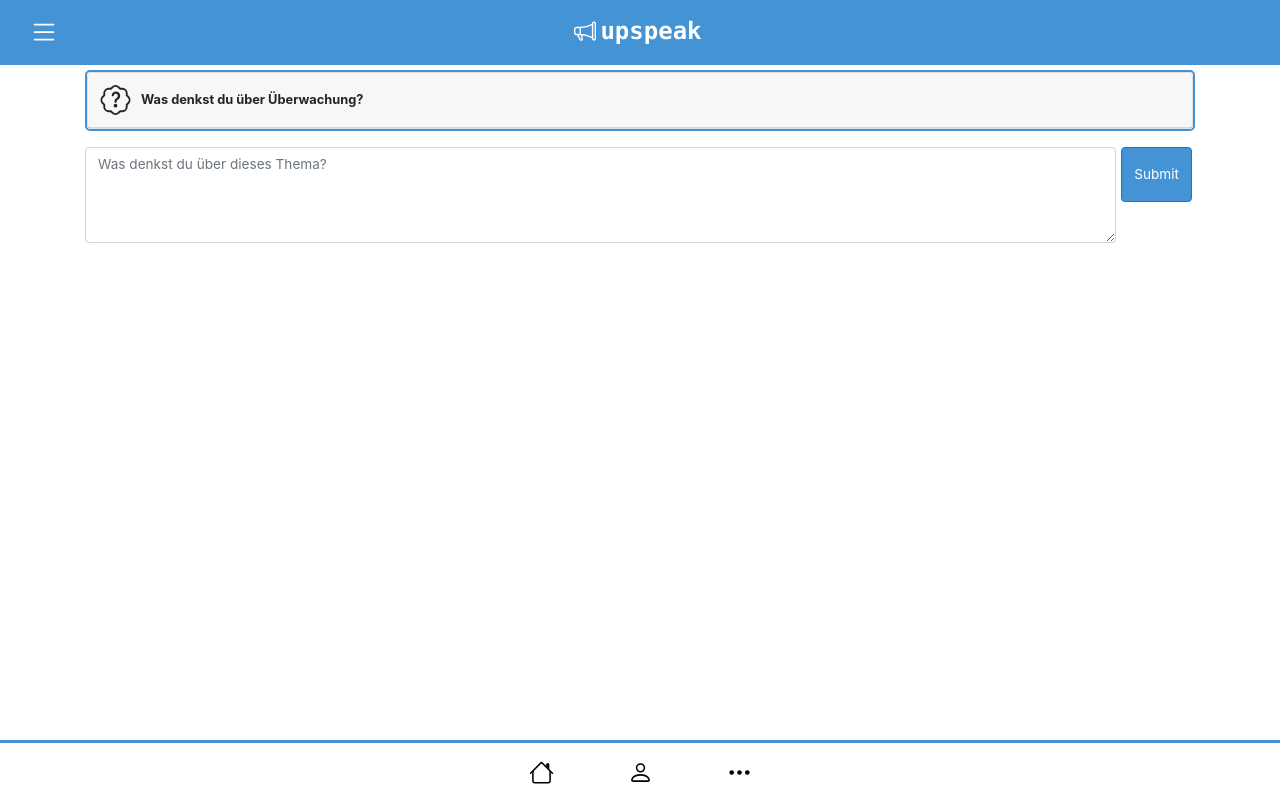
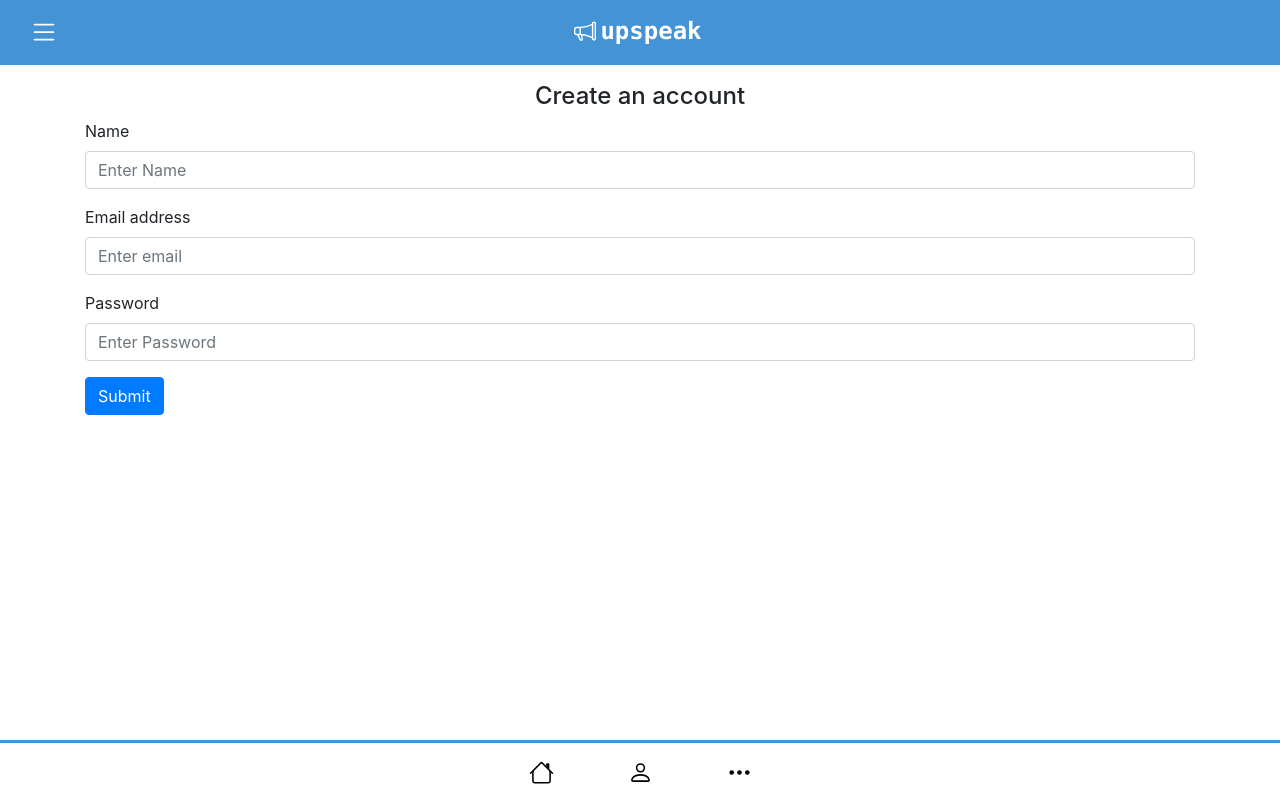
Before and after one commit to peterbayerle/dpil_olympus, a React (Create React App) app: page /c in a window 1280 px wide. Built offline with nearby package versions, Linux system fonts and the light colour scheme.

Commit message:
finishing up sign up form functionality, completing issue

```diff
--- a/package.json
+++ b/package.json
@@ -7,6 +7,7 @@
     "@testing-library/react": "^11.2.3",
     "@testing-library/user-event": "^12.6.0",
     "bootstrap": "^4.5.3",
+    "email-validator": "^2.0.4",
     "react": "^17.0.1",
     "react-bootstrap": "^1.4.3",
     "react-dom": "^17.0.1",
--- a/src/App.js
+++ b/src/App.js
@@ -2,7 +2,7 @@ import React from 'react';
 import { BrowserRouter, Switch, Route } from "react-router-dom";
 import EphemeralPostView from './pages/ephemeral';
 import PersistentPostView from './pages/persistent';
-import SignUpView from './components/signup';
+import ComposeView from './pages/compose';
 import SelectView from './components/selectview';
 import Header from './components/header';
 import Footer from './components/footer';
@@ -18,10 +18,9 @@ class App extends React.Component {
         <BrowserRouter>
           <Switch>
             <Route path="/" exact component={SelectView} />
-            <Route path="/s" exact component={SignUpView} />
             <Route path="/e" exact component={EphemeralPostView} />
             <Route path="/p" exact component={PersistentPostView}/>
-            <Route path="/c" exact component={() => <PersistentPostView hidePosts={true} submitForm={true}/>}/>
+            <Route path="/c" exact component={ComposeView}/>
           </Switch>
         </BrowserRouter>
         <Footer></Footer>
--- a/src/components/signup.js
+++ b/src/components/signup.js
@@ -1,58 +1,61 @@
 import Form from 'react-bootstrap/Form';
-import InputGroup from 'react-bootstrap/InputGroup';
-import FormControl from 'react-bootstrap/FormControl';
+import Button from 'react-bootstrap/Button';
 import React from 'react';
-import { Link } from "react-router-dom";
+var validator = require("email-validator");
 
-class SignUpView extends React.Component {
+class SignUp extends React.Component {
+    constructor(props) {
+        super(props);
+        this.state = {
+            invalid: [false, false, false]
+        };
+    };
+
+    onSubmit(event) {
+        event.preventDefault();
+        var invalid = new Array(3);
+        var name = event.target[0].value;
+
+        invalid[0] = !name;
+        invalid[1] = !validator.validate(event.target[1].value);
+
+        invalid[2] = !event.target[2].value;
+
+        this.setState({invalid: invalid});
+        this.props.onSubmit(invalid.includes(true) ? false : name);
+    };
+
     render () {
         return (
             <div className="pt-3">
                 <h4 className="text-center">Create an account</h4>
-            <Form onSubmit={(event) => event.preventDefault()}>
-                <Form.Group>
-                    <InputGroup className="mb-2">
-                        <InputGroup.Prepend>
-                        <InputGroup.Text >
-                            <svg xmlns="http://www.w3.org/2000/svg" width="16" height="16" fill="currentColor" className="bi bi-person" viewBox="0 0 16 16">
-                                <path d="M8 8a3 3 0 1 0 0-6 3 3 0 0 0 0 6zm2-3a2 2 0 1 1-4 0 2 2 0 0 1 4 0zm4 8c0 1-1 1-1 1H3s-1 0-1-1 1-4 6-4 6 3 6 4zm-1-.004c-.001-.246-.154-.986-.832-1.664C11.516 10.68 10.289 10 8 10c-2.29 0-3.516.68-4.168 1.332-.678.678-.83 1.418-.832 1.664h10z"/>
-                            </svg></InputGroup.Text>
-                        </InputGroup.Prepend>
-                        <FormControl placeholder="Full name"/>
-                    </InputGroup>
 
-                    <InputGroup className="mb-2">
-                        <InputGroup.Prepend>
-                        <InputGroup.Text>
-                            <svg xmlns="http://www.w3.org/2000/svg" width="16" height="16" fill="currentColor" className="bi bi-envelope" viewBox="0 0 16 16">
-                                <path d="M0 4a2 2 0 0 1 2-2h12a2 2 0 0 1 2 2v8a2 2 0 0 1-2 2H2a2 2 0 0 1-2-2V4zm2-1a1 1 0 0 0-1 1v.217l7 4.2 7-4.2V4a1 1 0 0 0-1-1H2zm13 2.383l-4.758 2.855L15 11.114v-5.73zm-.034 6.878L9.271 8.82 8 9.583 6.728 8.82l-5.694 3.44A1 1 0 0 0 2 13h12a1 1 0 0 0 .966-.739zM1 11.114l4.758-2.876L1 5.383v5.73z"/>
-                            </svg>
-                        </InputGroup.Text>
-                        </InputGroup.Prepend>
-                        <FormControl placeholder="Email" />
-                    </InputGroup>
+                <Form onSubmit={this.onSubmit.bind(this)}>
+                    <Form.Group controlId="name">
+                        <Form.Label>Name</Form.Label>
+                        <Form.Control isInvalid={this.state.invalid[0]} placeholder="Enter Name" />
+                    </Form.Group>
 
-                    <InputGroup className="mb-2">
-                        <InputGroup.Prepend>
-                        <InputGroup.Text>
-                            <svg xmlns="http://www.w3.org/2000/svg" width="16" height="16" fill="currentColor" className="bi bi-lock" viewBox="0 0 16 16">
-                                <path d="M8 1a2 2 0 0 1 2 2v4H6V3a2 2 0 0 1 2-2zm3 6V3a3 3 0 0 0-6 0v4a2 2 0 0 0-2 2v5a2 2 0 0 0 2 2h6a2 2 0 0 0 2-2V9a2 2 0 0 0-2-2zM5 8h6a1 1 0 0 1 1 1v5a1 1 0 0 1-1 1H5a1 1 0 0 1-1-1V9a1 1 0 0 1 1-1z"/>
-                            </svg>
-                        </InputGroup.Text>
-                        </InputGroup.Prepend>
-                        <FormControl placeholder="Password" type="password" />
-                    </InputGroup>
+                    <Form.Group controlId="email">
+                        <Form.Label>Email address</Form.Label>
+                        <Form.Control isInvalid={this.state.invalid[1]} placeholder="Enter email" />
+                    </Form.Group>
 
-                    <div className="text-center">
-                    <Link to={'/c'}>Make account</Link>
-                    </div>
+                    <Form.Group controlId="password">
+                        <Form.Label>Password</Form.Label>
+                        <Form.Control isInvalid={this.state.invalid[2]} type="password" placeholder="Enter Password" />
+                    </Form.Group>
 
-                </Form.Group>
-            </ Form>
+
+
+                    <Button variant="primary" type="submit">
+                        Submit
+                    </Button>
+                </Form>
             </div>
 
             );
         };
 };
 
-export default SignUpView;
+export default SignUp;
--- /dev/null
+++ b/src/pages/compose.js
@@ -0,0 +1,30 @@
+import React from 'react';
+import PersistentPostView from './persistent';
+import SignUp from '../components/signup';
+
+class ComposeView extends React.Component {
+    constructor(props) {
+        super(props);
+        this.state = {
+            user: false
+        }
+    };
+
+    onSubmitSignUp(result) {
+        this.setState({user: result});
+    };
+
+    render() {
+        return (
+            <>
+                { !this.state.user ?
+                <SignUp onSubmit={this.onSubmitSignUp.bind(this)}></SignUp> :
+                <PersistentPostView user={this.state.user} hidePosts={true} submitForm={true}/>
+                }
+            </>
+        );
+    };
+
+}
+
+export default ComposeView;
--- a/src/pages/persistent.js
+++ b/src/pages/persistent.js
@@ -18,6 +18,7 @@ class PersistentPostView extends React.Component {
                 posts={posts}
                 submitForm={this.props.submitForm}
                 hidePosts={this.props.hidePosts}
+                user={this.props.user}
             >
             </PostView>
         );
--- a/src/pages/postview.js
+++ b/src/pages/postview.js
@@ -47,11 +47,11 @@ class PostView extends React.Component {
 
         // add new post
         var post = {
-          user: 'You',
+          user: this.props.user,
           text: contents,
           likeCount: 0,
           timeshow: 0,
-          timeHide: 10000,
+          timeHide: 1000,
           profile_picture: "profile_pictures/profile11.png"
         };
 
```
Also changed, not shown: 1 other file (tests, documents, lock files or other folders). Lines whose indentation alone changed are shown as unchanged.
